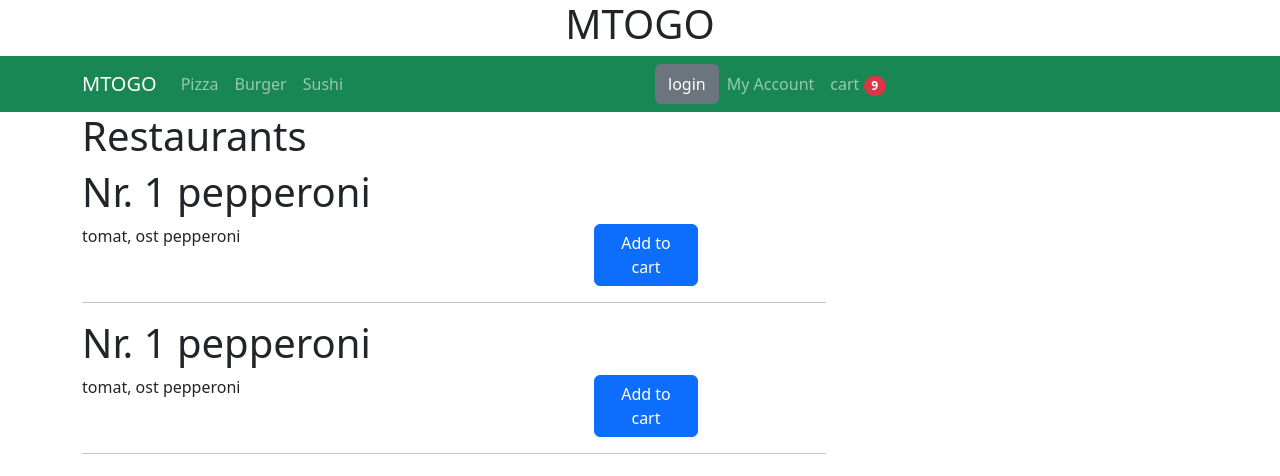
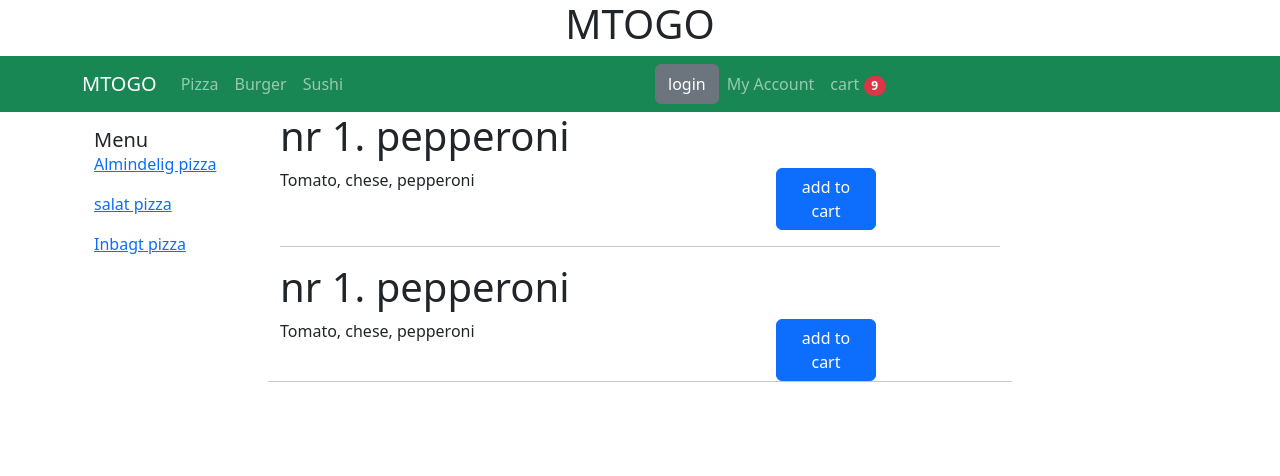
Before and after one commit to noInPuts/camel_service, a React (Create React App) app in the folder webpage_spa/: page /Resturant_menu in a window 1280 px wide. Shown: the top 476 px of the page. Built offline with nearby package versions, Linux system fonts and the light colour scheme.

Commit message:
resturant menu added

```diff
--- a/webpage_spa/src/pages/Resturant_menu.tsx
+++ b/webpage_spa/src/pages/Resturant_menu.tsx
@@ -5,38 +5,43 @@ export default function RestaurantMenu() {
     return (
         <>
             <Container>
-                <h1>Restaurants</h1>
-
+                <div className="container-fluid">
+                    <div className="row content">
+                        <div className="col-sm-2 sidenav text-left">
+                            <div className="card-header py-3">
+                                <h5 className="mb-0">Menu</h5>
+                                <p><a href="#">Almindelig pizza</a></p>
+                                <p><a href="#">salat pizza</a></p>
+                                <p><a href="#">Inbagt pizza</a></p>
+                            </div>
+                        </div>
                         <div className="col-sm-8 text-left">
-                    <h1>Nr. 1 pepperoni</h1>
+                            <h1>nr 1. pepperoni</h1>
                             <div className="row">
                                 <div className="col-sm-8">
-                            <p>tomat, ost pepperoni</p>
+                                    <p>Tomato, chese, pepperoni</p>
+                                </div>
+                                <div className="col-sm-2">
+                                    <Button>add to cart</Button>
 
                                 </div>
+                            </div><hr></hr>
+
+                            <h1>nr 1. pepperoni</h1>
+                            <div className="row">
+                                <div className="col-sm-8">
+                                    <p>Tomato, chese, pepperoni</p>
+                                </div>
                                 <div className="col-sm-2">
-                            <Button>Add to cart </Button>
+                                    <Button>add to cart</Button>
 
                                 </div>
-                        </div>
                                 <hr></hr>
-
-                </div>                <div className="col-sm-8 text-left">
-                    <h1>Nr. 1 pepperoni</h1>
-                    <div className="row">
-                        <div className="col-sm-8">
-                            <p>tomat, ost pepperoni</p>
-
-                            </div>
-                        <div className="col-sm-2">
-                            <Button>Add to cart </Button>
-
                             </div>
                         </div>
-                    <hr></hr>
-
                     </div>
-            </Container>
+</div>
+            </Container >
         </>
     );
 }
```
Lines whose indentation alone changed are shown as unchanged.
